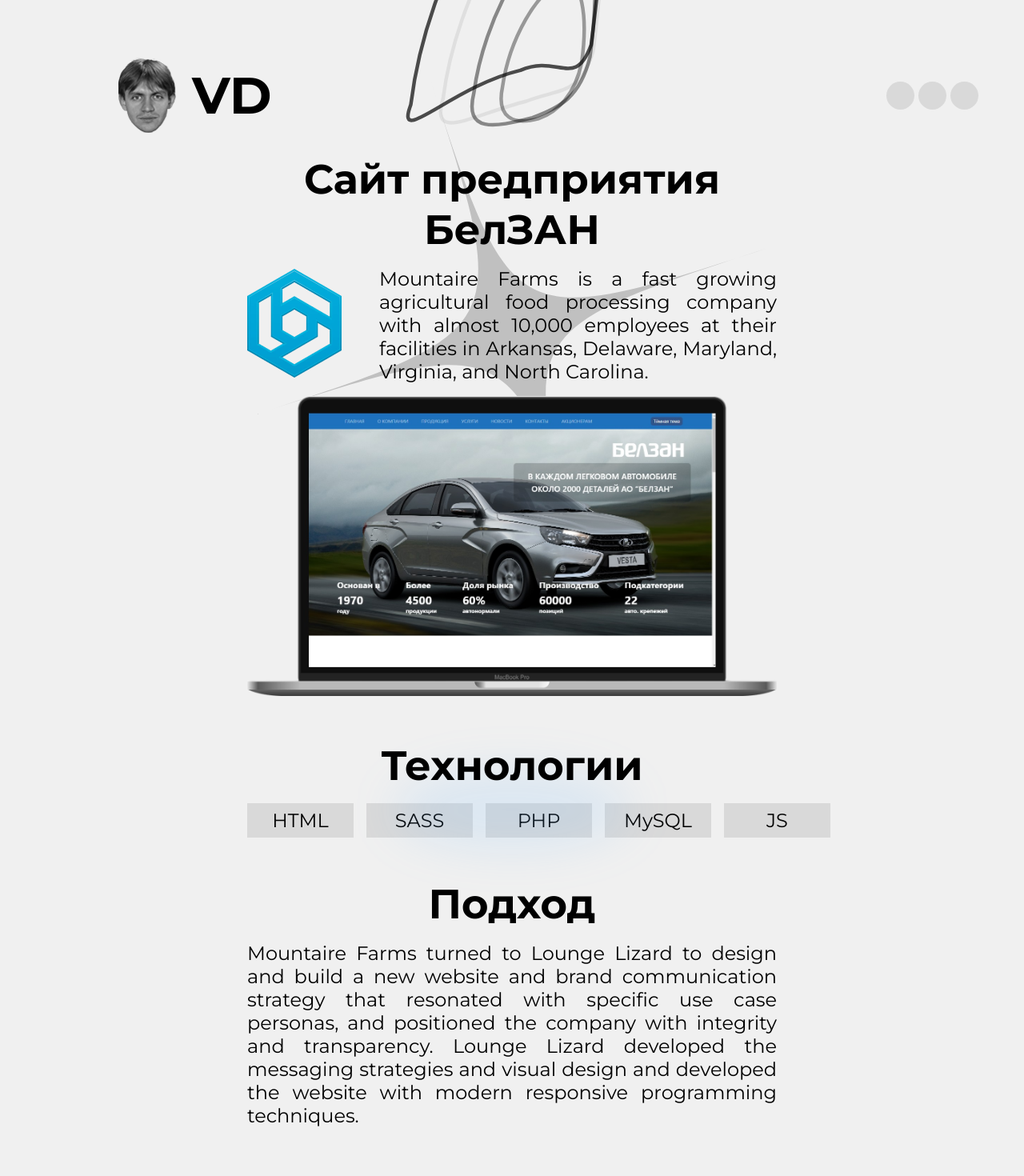
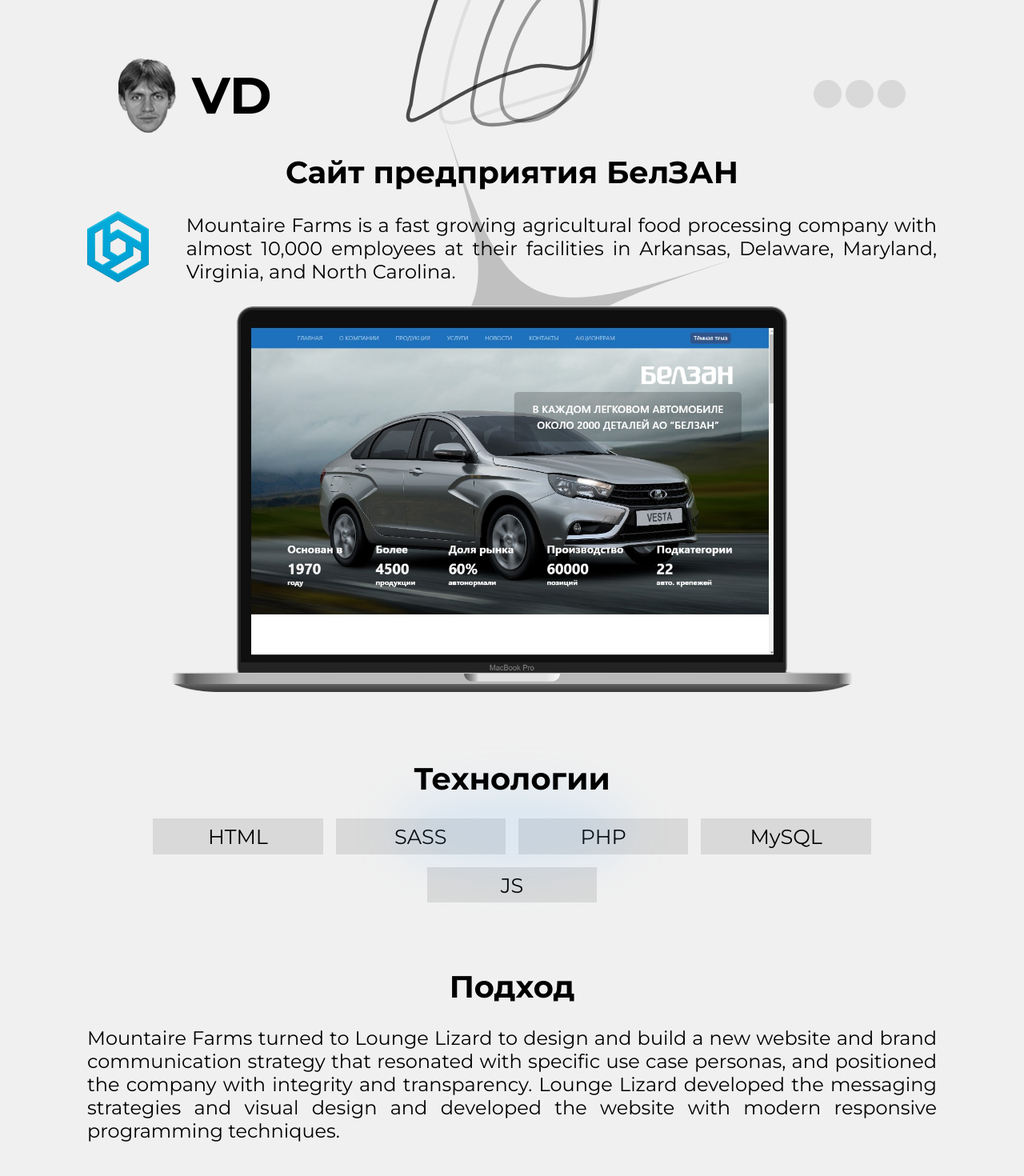
Before and after one commit to 5Cord/5Cord.github.io, a React (Vite) app: page /page in a window 1280 px wide. Shown: the top 1470 px of the page at 80% size. Built offline with nearby package versions, Linux system fonts and the light colour scheme.

Commit message:
The adaptation process

```diff
--- a/src/App.module.scss
+++ b/src/App.module.scss
@@ -24,7 +24,6 @@
     position: absolute;
     align-items: center;
     margin: $indent;
-    width: 84%;
 }
 
 .header a {
@@ -43,11 +42,24 @@
     font-weight: bold;
 }
 
+// .header_menu {
+//     display: flex;
+//     gap: 5px;
+//     cursor: pointer;
+//     z-index: 2;
+// }
+
 .header_menu {
+    z-index: 2;
+    cursor: pointer;
     display: flex;
     gap: 5px;
-    cursor: pointer;
-    z-index: 2;
+    justify-content: space-between;
+    position: absolute;
+    align-items: center;
+    margin: 100px 148px;
+    ;
+    right: 0;
 }
 
 .header_menu_pointMenu {
@@ -58,7 +70,7 @@
 }
 
 .contrainer_center_text {
-    font-size: 96px;
+    font-size: 6vw;
 }
 
 .contrainer_center_title {
@@ -146,8 +158,9 @@
     display: flex;
     margin-top: 5%;
     background-color: #D9D9D9;
-    width: 427px;
-    font-size: 40px;
+    width: 25vw;
+    height: 8.3vh;
+    font-size: 47%;
     justify-content: center;
     align-items: center;
     padding: 17px 0;
@@ -155,6 +168,10 @@
     border: none;
     margin-bottom: 3vw;
     cursor: pointer;
+}
+
+.button_viewProject img {
+    width: 12%;
 }
 
 .button_viewProject a {
@@ -209,7 +226,28 @@
     background: url(./image/Screenshot.svg);
 }
 
+@media only screen and (max-width: 760px) {
+    .ringUp {
+        position: absolute;
+        left: 307px;
+        opacity: 1;
+        top: -300px;
+        width: 253px;
+    }
+}
+
 @media only screen and (max-width: 600px) {
+    .header_menu {
+        z-index: 2;
+        cursor: pointer;
+        display: flex;
+        gap: 5px;
+        justify-content: space-between;
+        position: absolute;
+        align-items: center;
+        margin: 100px 19px;
+        right: 0;
+    }
 
     .fullPageSwiper_mobile {
         display: flex;
@@ -227,10 +265,8 @@
         z-index: 4;
         display: flex;
         justify-content: space-between;
-        position: absolute;
         align-items: center;
         margin: $indent320;
-        width: 88%;
     }
 
     .header_logo {
--- a/src/component/Layout.jsx
+++ b/src/component/Layout.jsx
@@ -2,7 +2,7 @@
 import { Link, Outlet } from 'react-router-dom';
 import MyFace from '../image/MyFace.png';
 import cl from '../App.module.scss';
-import MainMenu from '../widgers/MainMenu';
+// import MainMenu from '../widgers/MainMenu';
 
 function Layout() {
     const [showMenu, setShowMenu] = useState(false);
@@ -33,11 +33,11 @@
                             <div className={cl.header_logo_text}>VD</div>
                         </div>
                     </Link>
-                    <div className={cl.header_menu} onClick={handleMenu}>
-                        <div className={cl.header_menu_pointMenu}></div>
-                        <div className={cl.header_menu_pointMenu}></div>
-                        <div className={cl.header_menu_pointMenu}></div>
-                    </div>
+                </div>
+                <div className={cl.header_menu} onClick={handleMenu}>
+                    <div className={cl.header_menu_pointMenu}></div>
+                    <div className={cl.header_menu_pointMenu}></div>
+                    <div className={cl.header_menu_pointMenu}></div>
                 </div>
             </header>
             <Outlet />
--- a/src/pages/AboutPage.jsx
+++ b/src/pages/AboutPage.jsx
@@ -2,7 +2,7 @@
 import iconT from '../image/iconT.png';
 import iconG from '../image/iconG.png';
 import MyFaceBig from '../image/bigFace.png';
-import MyFace2 from '../image/MyFace2.png';
+// import MyFace2 from '../image/MyFace2.png';
 import cl from './AboutStyle.module.scss';
 import Star from '../image/Star.svg';
 function About() {
--- a/src/pages/HomePage.jsx
+++ b/src/pages/HomePage.jsx
@@ -1,8 +1,8 @@
 import React, { useRef, useEffect, useState } from 'react';
 import { Routes, Route, Link } from 'react-router-dom';
 import Arrow from '../image/Arrow.svg';
-import iconButton from '../image/iconButton.svg';
-import Animate from '../image/Animation.gif';
+// import iconButton from '../image/iconButton.svg';
+// import Animate from '../image/Animation.gif';
 import { Scrollbar, A11y } from 'swiper/modules';
 import { Swiper, SwiperSlide } from 'swiper/react';
 import 'swiper/css';
@@ -71,22 +71,17 @@
                 <SwiperSlide>
                     <div className={`${cl.contrainer_center} ${cl.contrainer_center_title}`}>
                         <div className={cl.container_block}>
-                            {/* {titles.map((item, index) => ( */}
-                                <Link to={`/page`}>
-                                {/* <Link key={index} to={`/page`}> */}
-                                    <div className={cl.block}>
-                                    {/* <div className={cl.block} style={{ backgroundImage: `url(${item.fullI})` }}> */}
-                                        <img src='' alt="" />
-                                        {/* <img src={item.miniI} alt="" /> */}
+                            {titles.map((item, index) => (
+                                <Link key={index} to={`/page`}>
+                                    <div className={cl.block} style={{ backgroundImage: `url(${item.fullI})` }}>
+                                        <img src={item.miniI} alt="" />
                                         <div className={cl.cont_block_text}>
-                                            <div className={cl.block_text}>123</div>
-                                            <div className={cl.block_stack}>123</div>
-                                            {/* <div className={cl.block_text}>{item.title}</div>
-                                            <div className={cl.block_stack}>{item.stack}</div> */}
+                                            <div className={cl.block_text}>{item.title}</div>
+                                            <div className={cl.block_stack}>{item.stack}</div>
                                         </div>
                                     </div>
                                 </Link>
-                            {/* ))} */}
+                            ))}
                         </div>
                     </div>
                 </SwiperSlide>
@@ -106,13 +101,11 @@
                         <div className={`${cl.contrainer_center_down} ${cl.contrainer_center_text}`}>Frontend разработчик</div>
                     </div>
                 </SwiperSlide>
-                {/* {titles.map((item, index) => ( */}
-                    <SwiperSlide >
-                    {/* <SwiperSlide key={index}> */}
+                {titles.map((item, index) => (
+                    <SwiperSlide key={index}>
                         <div className={`${cl.contrainer_center} ${cl.contrainer_center_title}`}>
                             <div className={`${cl.contrainer_center_up} ${cl.contrainer_center_text}`}>
-                                {/* {item.title} */}
-                                123
+                                {item.title}
                             </div>
                             <div className={`${cl.button_viewProject} ${cl.contrainer_center_text}`}>
                                 <Link to={`/page`}>
@@ -121,8 +114,7 @@
                                         onMouseLeave={() => setshowStackProject(false)}
                                     >
                                         View Project
-                                        <img src='' alt="" />
-                                        {/* <img src={item.miniI} alt="" /> */}
+                                        <img src={item.miniI} alt="" />
                                     </button>
                                 </Link>
                             </div>
@@ -135,7 +127,7 @@
                             </div>
                         </div>
                     </SwiperSlide>
-                {/* ))} */}
+                ))}
             </Swiper>
             <div className={cl.arrowCase} onClick={handleCaseClick}>
                 <div className={cl.case_text}>Кейсы</div>
--- a/src/pages/Page.jsx
+++ b/src/pages/Page.jsx
@@ -3,8 +3,8 @@
 import Preview from '../image/Primavera.png';
 import MyFace2 from '../image/MyFace2.png';
 import Gallery1 from '../image/Gallery.png';
-import Gallery2 from '../image/Gallery2.png';
-import Gallery3 from '../image/Gallery3.png';
+// import Gallery2 from '../image/Gallery2.png';
+// import Gallery3 from '../image/Gallery3.png';
 import iconT from '../image/iconT.png';
 import iconG from '../image/iconG.png';
 import Shadow from '../image/shadow.svg';
--- a/src/pages/PageStyle.module.scss
+++ b/src/pages/PageStyle.module.scss
@@ -147,6 +147,105 @@
     height: 26vh;
 }
 
+@media only screen and (max-width: 1510px) {
+    .container {
+        position: relative;
+        z-index: 2;
+        padding: 192px 109px 100px 109px;
+    }
+
+    .container h1:first-child {
+        font-size: 3vw;
+        text-align: center;
+        margin-top: 0;
+        margin-bottom: $indent30;
+    }
+
+    .container_stack {
+        display: flex;
+        flex-wrap: wrap;
+        justify-content: center;
+        gap: 16px;
+        width: 100%;
+        margin: 0 auto;
+    }
+
+    .descriptrion_container img {
+        width: 6vw;
+    }
+
+    .preview img {
+        width: 80%;
+    }
+
+    .descriptrion_text {
+        font-size: 150%;
+        font-weight: 400;
+        text-align: justify;
+    }
+
+    .approach_text {
+        font-size: 150%;
+        font-weight: 400;
+        text-align: justify;
+    }
+
+    .container h1 {
+        position: relative;
+        z-index: 2;
+        font-size: 3vw;
+        text-align: center;
+        margin-top: 7.7%;
+        margin-bottom: 2.4%;
+    }
+
+    .point_stack {
+        font-size: 2vw;
+        display: flex;
+        justify-content: center;
+        align-items: center;
+        width: 20%;
+        height: 3.5vw;
+        background-color: #D9D9D9;
+    }
+
+}
+
+@media only screen and (max-width: 1110px) {
+    .container {
+        position: relative;
+        z-index: 2;
+        padding: 192px 109px 100px 109px;
+    }
+
+    .container h1:first-child {
+        font-size: 4vw;
+        text-align: center;
+        margin-top: 0;
+        margin-bottom: 2.4%;
+    }
+    .container h1 {
+        position: relative;
+        z-index: 2;
+        font-size: 4vw;
+        text-align: center;
+        margin-top: 7.7%;
+        margin-bottom: 2.4%;
+    }
+}
+
+@media only screen and (max-width: 1000px) {
+    .descriptrion_container img {
+        width: 8vw;
+    }
+    .descriptrion_text {
+        font-size: 130%;
+        font-weight: 400;
+        text-align: justify;
+    }
+}
+
+
 @media only screen and (max-width: 600px) {
     .container {
         position: relative;
```
Also changed, not shown: 5 other files (tests, documents, lock files or other folders).
